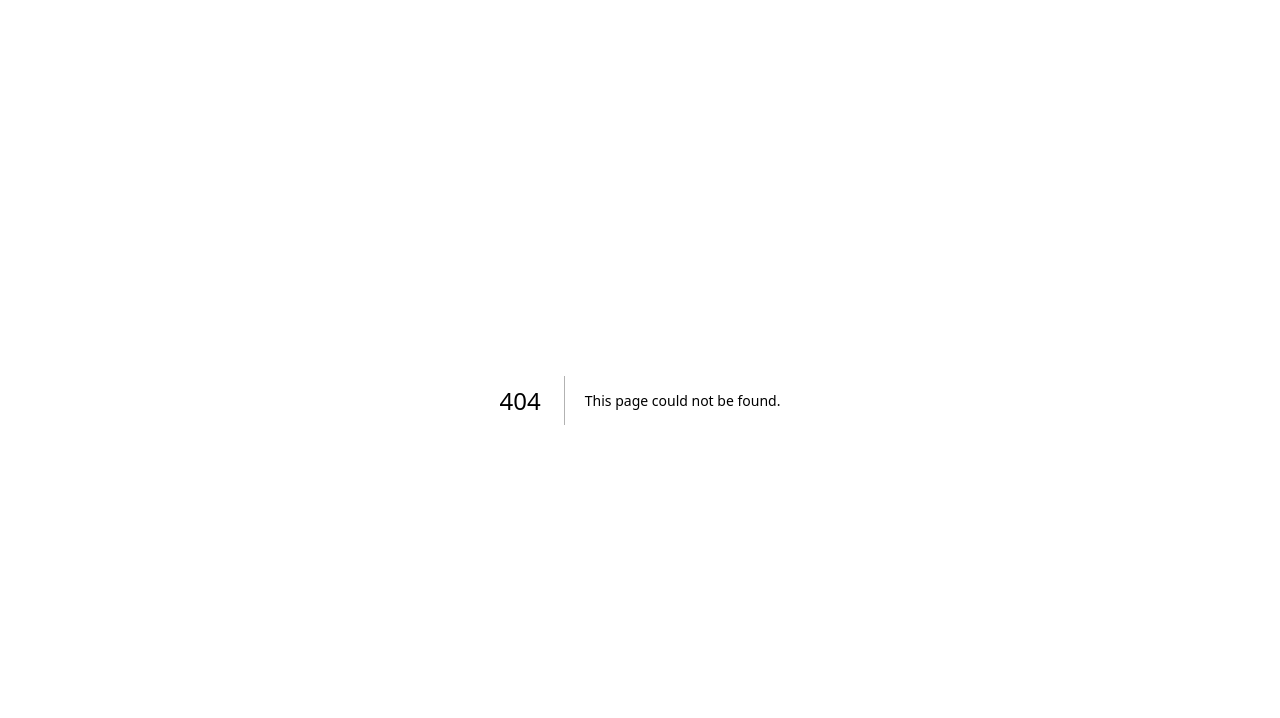
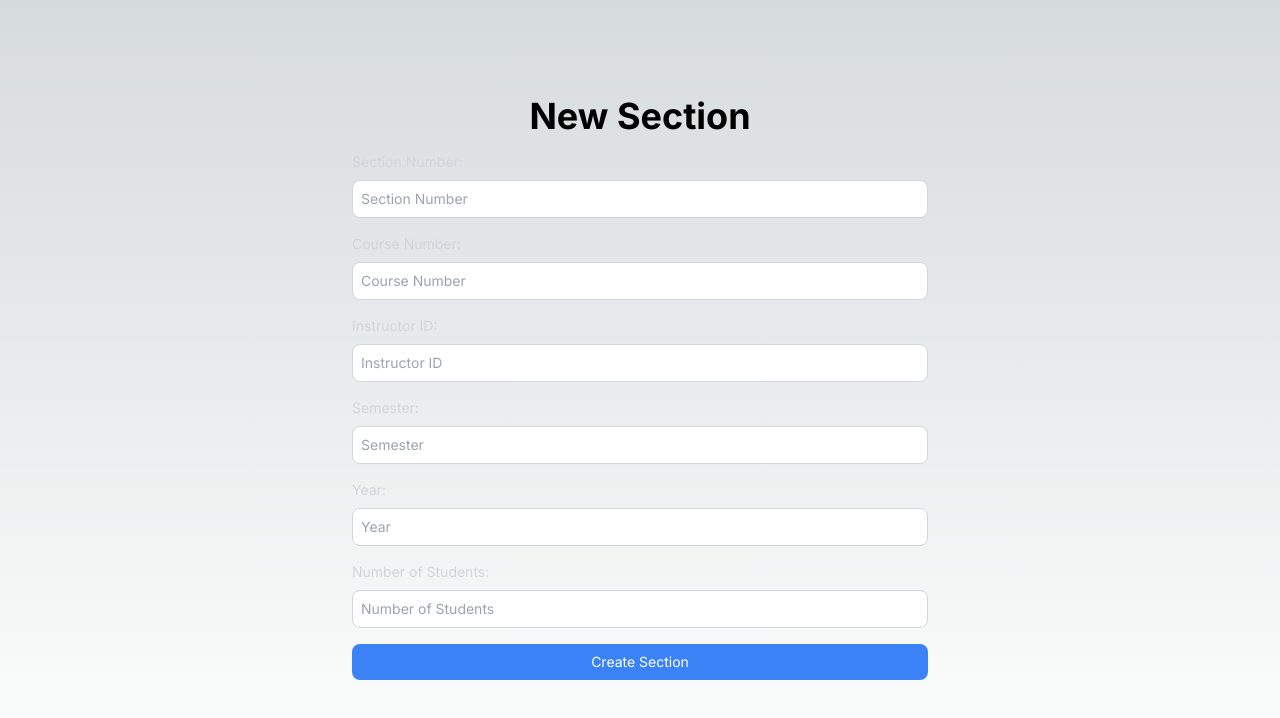
Before and after one commit to myusernamesthisreal/cs7330-project, a Next.js app: page /sections/new in a window 1280 px wide. Before the commit this address had no page. Shown: the top 718 px of the page. Built offline with nearby package versions, Linux system fonts and the light colour scheme.

Commit message:
Update adding sections on FE

```diff
--- a/src/app/api/section/route.ts
+++ b/src/app/api/sections/route.ts
@@ -18,19 +18,19 @@ export async function POST(req: NextRequest) {
         const data = await req.json();
         const { sectionNumber, courseNumber, instructorId, semester, year, num_students } = data;
         if (!sectionNumber || !courseNumber || !instructorId || !semester || !year || !num_students) {
-            return NextResponse.json({ message: "Missing required fields" }, { status: 400 });
+            return NextResponse.json({ reason: "Missing required fields" }, { status: 400 });
         }
 
         // Check if the course exists
         const course = await prisma.course.findUnique({ where: { courseNumber } });
         if (!course) {
-            return NextResponse.json({ message: "Course does not exist" }, { status: 400 });
+            return NextResponse.json({ reason: "Course does not exist" }, { status: 400 });
         }
 
         // Check if the instructor exists
         const instructor = await prisma.instructor.findUnique({ where: { id_number: instructorId } });
         if (!instructor) {
-            return NextResponse.json({ message: "Instructor does not exist" }, { status: 400 });
+            return NextResponse.json({ reason: "Instructor does not exist" }, { status: 400 });
         }
 
         const section = await prisma.section.create({
--- a/src/app/page.tsx
+++ b/src/app/page.tsx
@@ -19,6 +19,9 @@ export default function Home() {
           <button className="bg-blue-500 hover:bg-blue-700 text-white font-bold py-2 px-4 rounded mt-4" onClick={() => router.push("/courses/new")}>
             Add Course
           </button>
+          <button className="bg-blue-500 hover:bg-blue-700 text-white font-bold py-2 px-4 rounded mt-4" onClick={() => router.push("/sections/new")}>
+            Add Section
+          </button>
         </div>
       </div>
     </main>
--- /dev/null
+++ b/src/app/sections/new/page.tsx
@@ -0,0 +1,77 @@
+"use client"
+import { useRouter } from "next/navigation";
+import { FormEvent, useState } from "react";
+
+export default function NewSection() {
+    const router = useRouter();
+    const [error, setError] = useState("");
+    const [sectionNumber, setSectionNumber] = useState("");
+    const [courseNumber, setCourseNumber] = useState("");
+    const [instructorId, setInstructorId] = useState("");
+    const [semester, setSemester] = useState("");
+    const [year, setYear] = useState("");
+    const [num_students, setNumStudents] = useState("");
+    const [submitted, setSubmitted] = useState(false);
+
+    const handleSubmit = async (e: FormEvent<HTMLButtonElement>) => {
+        e.preventDefault();
+        setSubmitted(true);
+        const res = await fetch("/api/sections", {
+            method: "POST",
+            headers: {
+                "Content-Type": "application/json",
+            },
+            body: JSON.stringify({
+                sectionNumber,
+                courseNumber,
+                instructorId,
+                semester,
+                year: Number(year),
+                num_students: Number(num_students),
+            }),
+        });
+        if (res.ok) {
+            router.push("/");
+        } else {
+            const data = await res.json();
+            setError(data.reason || "Something went wrong");
+        }
+        setSubmitted(false);
+    };
+
+    return (
+        <>
+            <main className="flex min-h-screen flex-col items-center justify-between p-24">
+                <div className="z-10 max-w-xl w-full items-center justify-between text-sm lg:flex lg:flex-col">
+                    <h1 className="text-4xl font-bold text-center mb-4">New Section</h1>
+                    <div className="w-full">
+                        <p className="text-sm text-gray-300 mb-2">Section Number:</p>
+                        <input type="text" placeholder="Section Number" value={sectionNumber} onChange={(e) => setSectionNumber(e.target.value)} className="p-2 border border-gray-300 text-black rounded-lg w-full mb-4" />
+                    </div>
+                    <div className="w-full">
+                        <p className="text-sm text-gray-300 mb-2">Course Number:</p>
+                        <input type="text" placeholder="Course Number" value={courseNumber} onChange={(e) => setCourseNumber(e.target.value)} className="p-2 border border-gray-300 text-black rounded-lg w-full mb-4" />
+                    </div>
+                    <div className="w-full">
+                        <p className="text-sm text-gray-300 mb-2">Instructor ID:</p>
+                        <input type="text" placeholder="Instructor ID" value={instructorId} onChange={(e) => setInstructorId(e.target.value)} className="p-2 border border-gray-300 text-black rounded-lg w-full mb-4" />
+                    </div>
+                    <div className="w-full">
+                        <p className="text-sm text-gray-300 mb-2">Semester:</p>
+                        <input type="text" placeholder="Semester" value={semester} onChange={(e) => setSemester(e.target.value)} className="p-2 border border-gray-300 text-black rounded-lg w-full mb-4" />
+                    </div>
+                    <div className="w-full">
+                        <p className="text-sm text-gray-300 mb-2">Year:</p>
+                        <input type="number" placeholder="Year" value={year} onChange={(e) => setYear(e.target.value)} className="p-2 border border-gray-300 text-black rounded-lg w-full mb-4" />
+                    </div>
+                    <div className="w-full">
+                        <p className="text-sm text-gray-300 mb-2">Number of Students:</p>
+                        <input type="number" placeholder="Number of Students" value={num_students} onChange={(e) => setNumStudents(e.target.value)} className="p-2 border border-gray-300 text-black rounded-lg w-full mb-4" />
+                    </div>
+                    <button disabled={submitted} className="p-2 bg-blue-500 text-white rounded-lg w-full" type="submit" onClick={handleSubmit}>Create Section</button>
+                    {error && <p className="text-red-500 text-sm mt-4">{error}</p>}
+                </div>
+            </main>
+        </>
+    )
+}
```
Also changed, not shown: src/app/api/instructors/route.ts (renamed from src/app/api/instructor/route.ts).
